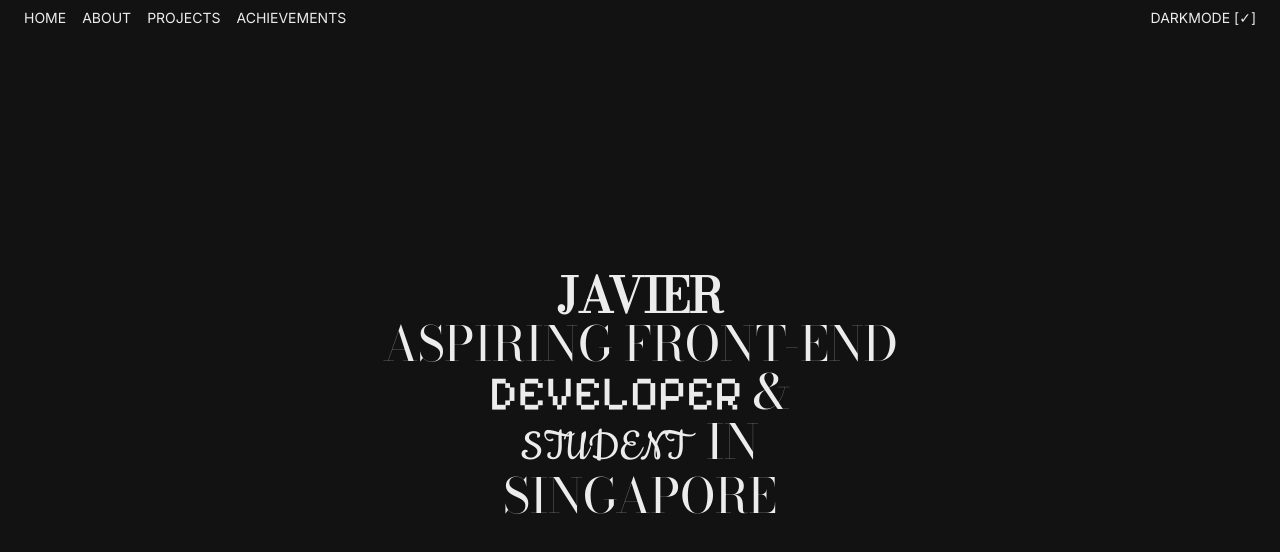
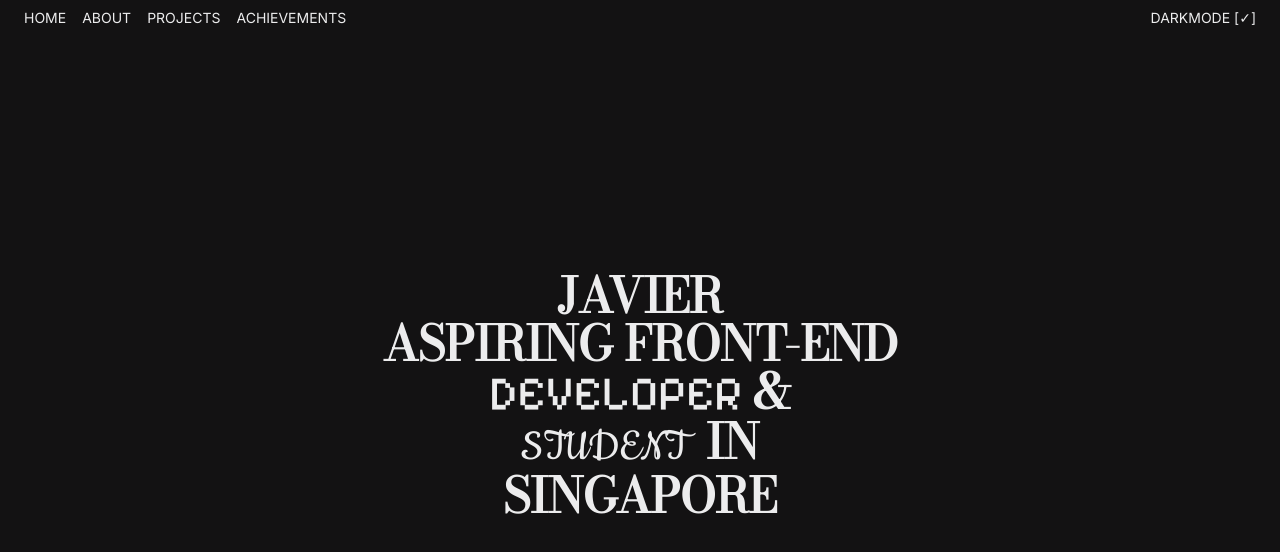
Before and after one commit to caffeinated01/portfolio, a React (Vite) app: page / in a window 1280 px wide. Shown: the top 552 px of the page. Built offline with nearby package versions, Linux system fonts and the light colour scheme.

Commit message:
change home font to semibold

```diff
--- a/src/Home.jsx
+++ b/src/Home.jsx
@@ -10,14 +10,16 @@ function Home() {
     >
       <div className="mx-5 flex flex-col justify-center items-center h-[90vh] text-center">
         <h1 className="font-bodoniModa text-5xl font-bold">JAVIER</h1>
-        <h1 className="font-bodoniModa text-5xl">ASPIRING FRONT-END</h1>
+        <h1 className="font-bodoniModa text-5xl font-semibold">
+          ASPIRING FRONT-END
+        </h1>
         <h1 className="font-pixelify text-5xl">
-          DEVELOPER <span className="font-bodoniModa">&</span>
+          DEVELOPER <span className="font-bodoniModa font-semibold">&</span>
         </h1>
         <h1 className="font-cookie text-5xl">
-          STUDENT <span className="pl-3 font-bodoniModa">IN</span>
+          STUDENT <span className="pl-3 font-bodoniModa font-semibold">IN</span>
         </h1>
-        <h1 className="font-bodoniModa text-5xl">SINGAPORE</h1>
+        <h1 className="font-bodoniModa text-5xl font-semibold">SINGAPORE</h1>
       </div>
     </motion.div>
   );
```
